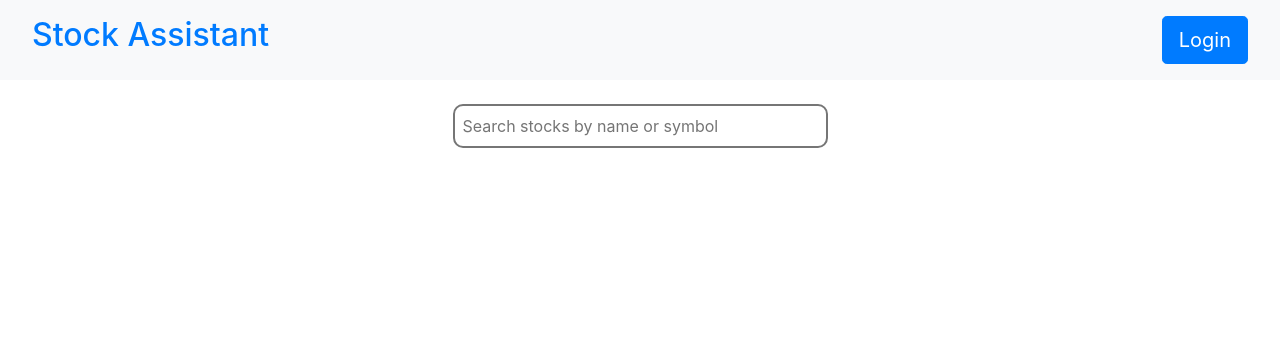
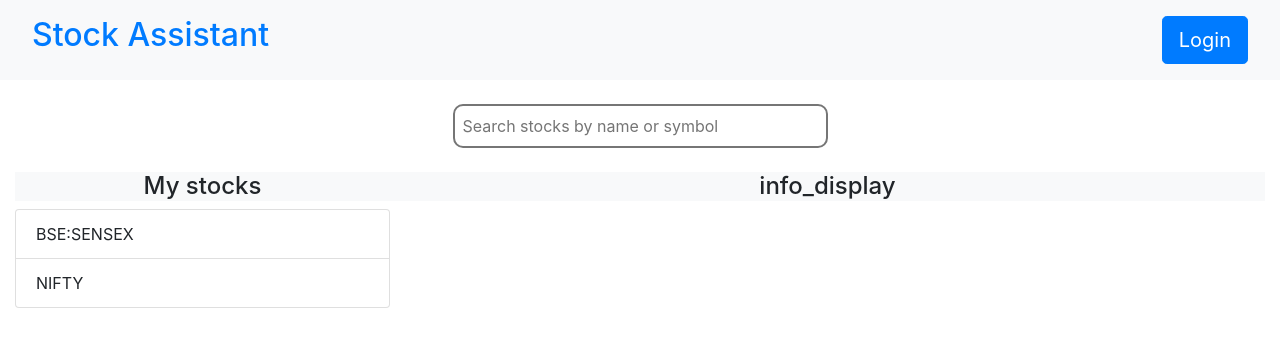
Before and after one commit to Peeyush-Vatsa/STOCK_ASSIST, a Django app: page /login/ in a window 1280 px wide. Shown: the top 347 px of the page. Run offline with Django 3.2, Linux system fonts and the light colour scheme; some libraries are stand-ins or nearby versions.

Commit message:
Preparing UI and backend to add watchlist functionality

```diff
--- a/stockassist/static/stockassist/UI.css
+++ b/stockassist/static/stockassist/UI.css
@@ -23,3 +23,15 @@
     text-align: center;
     color: darkgreen;
 }
+.info_panel{
+    position: relative;
+    width: 70%;
+    float: right;
+    height: auto;
+}
+.watchlist{
+    position: relative;
+    width: 30%;
+    float: left;
+    height: auto;
+}
--- a/stockassist/static/stockassist/UI.js
+++ b/stockassist/static/stockassist/UI.js
@@ -48,10 +48,10 @@ $(document).ready(() => {
         }
         if (search_string.length != ""){
             $("#search_spinner").addClass("spinner-border").text("  ");
-            $("#search_info_panel").text(" Searching ..");
+            $("#search_info_panel").text("");
             $.ajax({
                 type: "GET",
-                url: "/ajax/requests/search",
+                url: "../ajax/requests/search",
                 data: {
                     searchStr: search_string
                 },
@@ -62,9 +62,9 @@ $(document).ready(() => {
                     let empty_stocks = ['4','3','2','1'];
                     let num = 1;
                     for (stock of array_response){
-                        $("#icon_"+num.toString()).html("playlist_add"); //Update to include links
-                        $("#stock_"+num.toString()).html(stock[0]);
-                        $("#company_"+num.toString()).html(stock[1]);
+                        $("#icon_"+num.toString()).html("add"); //Update to include links
+                        $("#stock_"+num.toString()).html(stock[1]);
+                        $("#company_"+num.toString()).html(stock[2]);
                         $("#searchrow_"+num.toString()).show();
                         empty_stocks.pop();
                         num ++;
--- a/stockassist/templates/stockassist/index.html
+++ b/stockassist/templates/stockassist/index.html
@@ -23,8 +23,6 @@
                         <span class="dropdown float-right">
                             <a href="#" class="nav-link dropdown-toggle" id="userdropdown" data-toggle="dropdown">Welcome, {{user.first_name}}</a>
                             <div class="dropdown-menu">
-                                <a href="#" class="dropdown-item text-center"><u>Account settings</u></a>
-                                <hr>
                                 <a href="{%url 'stockassist:logout'%}" class="btn btn-outline-danger btn-block btn-sm">Logout</a>
                             </div>
                         </span>
@@ -49,6 +47,7 @@
             </div>
             <br>
             <input type="text" class="p-2" placeholder="Search stocks by name or symbol" id="search_field">
+            <!--Search Results-->
             <div id="search_results" class="shadow-lg">
                 <table class="table table-striped">
                     <thead>
@@ -73,9 +72,44 @@
                             </tr>
                     </tbody>
                 </table>
-                <div id="search_panel" class="text-info" style="text-align: center;"><span id="search_spinner"></span><h4 id="search_info_panel">Companies</h4></div>
+                <div id="search_panel" class="text-info" style="text-align: center;"><span id="search_spinner"></span><h4 id="search_info_panel">Top Companies</h4></div>
+            </div>
+            <br>
+            <!--Watchlist-->
+            <div class="watchlist">
+                <h4 style="text-align: center;" class="bg-light">My stocks</h4>
+                {%if user.is_authenticated%}
+                    <br>
+                    {%for stock in watchlist_stocks%}
+                        <div class="card stock-card">
+                            <div class="card-header">
+                                {{stock.1}}
+                            </div>
+                            <div class="card-body">
+                                {{stock.2}}
+                            </div>
+                            <div class="card-footer">
+                                View details
+                            </div>
+                        </div>
+                    {%endfor%}
+                {%else%}
+                    <ul class="list-group stock-list">
+                        <li class="list-group-item">
+                            BSE:SENSEX
+                        </li>
+                        <li class="list-group-item">
+                            NIFTY
+                        </li>
+                    </ul>
+                {%endif%}
+            </div>
+            <!--Info Panel-->
+            <div class="info_panel">
+                <h4 style="text-align: center;" class="bg-light">info_display</h4>
             </div>
         </div>
+        <!--Login modal-->
         <div class="modal fade" id="LoginForm">
             <div class="modal-dialog">
                 <div class="modal-content">
--- a/stockassist/urls.py
+++ b/stockassist/urls.py
@@ -1,11 +1,15 @@
+from os import name
 from django.urls import path
 from . import views
 
 app_name = 'stockassist'
 urlpatterns = [
-    path('', view=views.homepage, name='homepage'),
+    path('', view=views.redirect_to_home),
+    path('home/', view=views.homepage, name='homepage'),
     path('signup/', view=views.signup, name='signup'),
     path('login/', view=views.login_req, name='login'),
     path('logout/', view=views.logout_req, name='logout'),
+    path('addstock/', view=views.add_stock_to_watchlist, name='addstock'),
     path('ajax/requests/search', view=views.search_stock, name='searchstock'),
+
 ]
--- a/stockassist/views.py
+++ b/stockassist/views.py
@@ -1,9 +1,10 @@
-from typing import ContextManager
-from django.http.response import HttpResponse, JsonResponse
+from django.contrib.auth import models
+from django.http.response import JsonResponse
 from django.shortcuts import redirect, render
 from django.contrib.auth.models import User
 import django.contrib.auth as auth
 from .ajax_templates import search, topStocks
+from stockassist.models import watchlist_stocks_current
 
 # Create your views here.
 def homepage(request):
@@ -12,7 +13,13 @@ def homepage(request):
         context = {
             'stock_result': TOPSTOCKS,
         }
+        if request.user.is_authenticated:
+            my_stocks = watchlist_stocks_current.objects.filter(watchlist_user = request.user)
+            context['watchlist_stocks'] = my_stocks
         return render(request, 'stockassist/index.html', context=context)
+
+def redirect_to_home(request):
+    return redirect('stockassist:homepage')
 
 def signup(request):
     if request.method == 'GET':
@@ -48,15 +55,11 @@ def login_req(request):
     if request.method == 'POST':
         username = request.POST['username']
         password = request.POST['pwd']
-        print("Preparing to authenticate user...")
         user = auth.authenticate(username=username, password=password)
         if user is not None:
-            print("User is authenticated"+'\n'+"Logging user in...")
             auth.login(request, user)
             return redirect('stockassist:homepage')
         else:
-            print("User authentication failed")
-            print("Redirecting to homepage...")
             TOPSTOCKS = topStocks()
             context = {
                 'notauthenticated': True,
@@ -78,3 +81,12 @@ def search_stock(request):
         return JsonResponse({
             'stock_result': result
         })
+
+def add_stock_to_watchlist(request, symbol, name, id):
+    if request.method == 'GET':
+        if request.user.is_authenticated:
+            stk = watchlist_stocks_current(stk_symbol=symbol, stk_name=name, stk_id = id, watchlist_user = request.user)
+            stk.save()
+            return redirect('stockassist:homepage')
+        else:
+            return redirect('stockassist:homepage')
```
Also changed, not shown: stockassist/ajax_templates.py (+13 -14 lines), stockassist/models.py (+4 -12 lines), db.sqlite3, stockassist/migrations/0005_auto_20210917_1000.py (added), stockassist/migrations/0006_rename_user_watchlist_stocks_current_watchlist_user.py (added).
